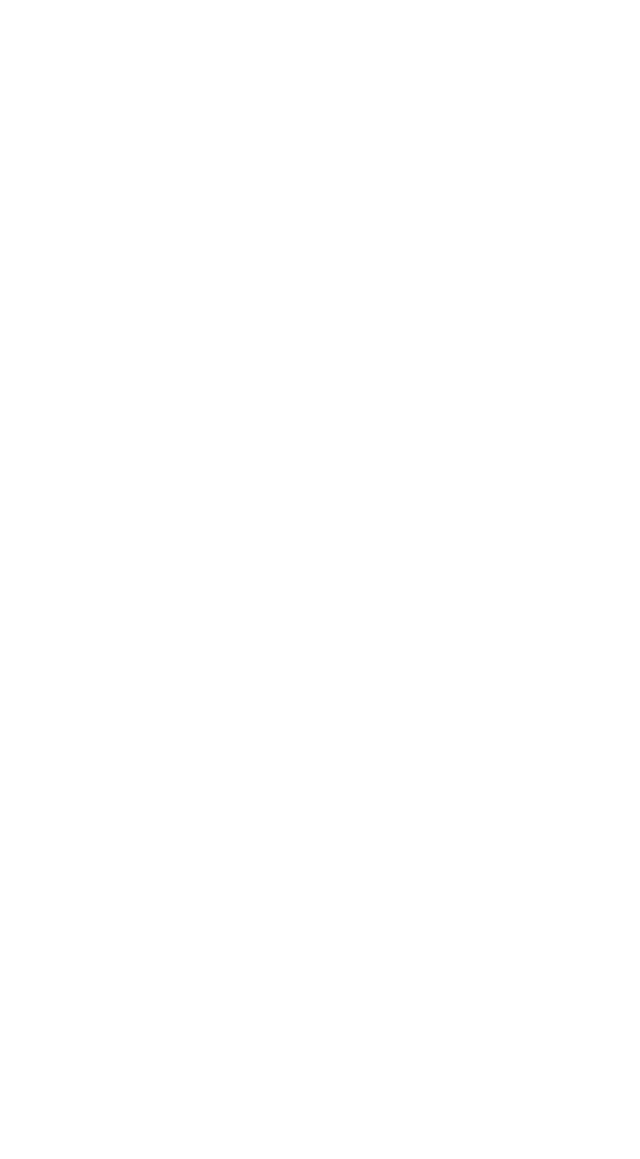
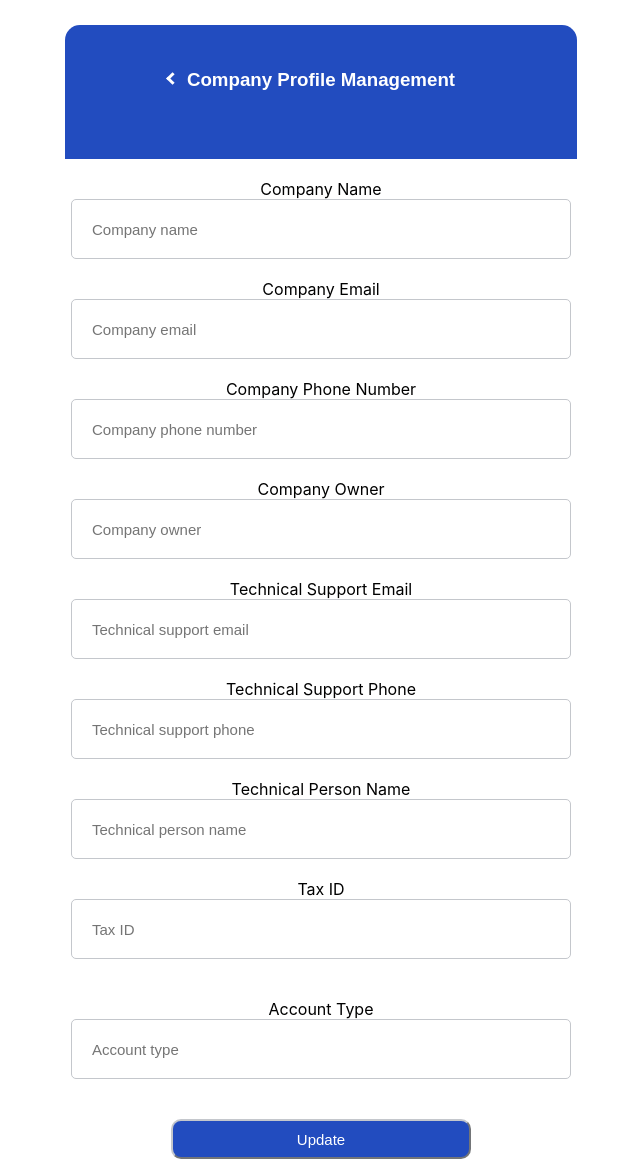
Before and after one commit to shp2018/SCEM, a React (Create React App) app in the folder SCEM Web/: page /companyprofile in a window 1280 px wide. Before the commit this address had no page. Shown: the whole page, without its empty margins (319-959 px from the left). Before the commit the page ends 800 px from the top, so only its background shows below. Built offline with nearby package versions, Linux system fonts and the light colour scheme; no server answers.

Commit message:
company profile

```diff
--- a/SCEM Web/package.json
+++ b/SCEM Web/package.json
@@ -17,6 +17,7 @@
     "react-router-dom": "^6.8.1",
     "react-scripts": "5.0.1",
     "styled-components": "^5.3.6",
+    "typesense": "^1.5.4",
     "web-vitals": "^2.1.4"
   },
   "scripts": {
--- a/SCEM Web/src/App.js
+++ b/SCEM Web/src/App.js
@@ -10,6 +10,7 @@ import MarketplaceSearch from './routes/marketplaceSearch';
 import MarketplaceAddItem from './routes/marketplaceAddItem';
 import MarketplaceItem from './routes/marketplaceItem';
 import Profile from './routes/profile';
+import CompanyProfile from './routes/companyProfile';
 
 function App() {
     return (
@@ -18,12 +19,14 @@ function App() {
                 <Route exact path="/" element={<Home/>}/>
                 <Route path="/login" element={<Login/>}/>
                 <Route path="/signup" element={<Signup/>}/>
+                <Route path="/companyprofile" element={<CompanyProfile/>}/>
                 <Route path="/forgotPassword" element={<ForgotPassword/>}/>
                 <Route path={"/marketplace"} element={<Marketplace/>}/>
                 <Route path={"/marketplace/search"} element={<MarketplaceSearch/>}/>
                 <Route path={"/marketplace/addItem"} element={<MarketplaceAddItem/>}/>
                 <Route path={'/marketplace/:marketplaceId'} element={<MarketplaceItem/>}/>
                 <Route path={"/profile/:profileId"} element={<Profile/>}/>
+
             </Routes>
         </Router>
     );
--- /dev/null
+++ b/SCEM Web/src/css/companyProfile.css
@@ -0,0 +1,64 @@
+
+#companyProfile-page {
+    text-align: center;
+}
+
+#companyProfile-backButton {
+    position: absolute;
+    left: calc(50% - 153px);
+    filter: invert(100%);
+    margin-top: 17px;
+}
+
+#companyProfile-header {
+    background-color: #224cbf;
+    margin-left: 30%;
+    margin-right: 30%;
+    padding-bottom: 50px;
+    padding-top: 25px;
+    border-top-left-radius: 15px;
+    border-top-right-radius: 15px;
+    margin-top: 25px;
+}
+
+#companyProfile-companyProfileText {
+    color: white;
+    font-family: Arial, Helvetica, sans-serif;
+}
+
+#companyProfile-subtitle {
+    text-align: center;
+    font-family: Arial, Helvetica, sans-serif;
+}
+
+#companyProfile-inputBoxes {
+    text-align: center;
+}
+
+#companyProfile-Input {
+    border-style: double;
+    border-radius: 5px;
+    width: 500px;
+    height: 60px;
+    font-size: 15px;
+    border-color: #c4c7cc;
+}
+
+
+
+#companyProfile-Label {
+    text-align:left;
+}
+
+
+#companyProfile-companyProfilebutton {
+    font-family: Arial, Helvetica, sans-serif;
+    font-size: 15px;
+    color: white;
+    width: 300px;
+    height: 40px;
+    margin-top: 20px;
+    border-radius: 10px;
+    background-color: #224cbf;
+    border-color: #c4c7cc;
+}
--- /dev/null
+++ b/SCEM Web/src/routes/companyProfile.js
@@ -0,0 +1,153 @@
+import React, {useEffect, useState} from "react";
+import {auth, firestore} from "../firebase";
+import {doc, addDoc, collection, getDocs, query, where, updateDoc, arrayUnion} from "firebase/firestore";
+import '../css/companyProfile.css';
+import {onAuthStateChanged} from "firebase/auth";
+
+
+function CompanyProfile() {
+    const [cName, setcName] = useState("");
+    const [cEmail, setcEmail] = useState("");
+    const [cNumber, setcNumber] = useState("");
+    const [cOwner, setcOwner] = useState("");
+    const [tEmail, settEmail] = useState("");
+    const [tNumber, settNumber] = useState("");
+    const [tName, settName] = useState("");
+    const [taxID, settaxID] = useState("");
+    const [accType, setaccType] = useState("");
+    const [authState, setAuthState] = useState(false);
+    const [userName, setUserName] = useState("");
+    const [userID, setUserID] = useState(null);
+
+
+    async function checkAuthState() {
+        onAuthStateChanged(auth, async (user) => {
+            if (user) {
+                setUserID(user.uid);
+                setAuthState(true);
+                const ref = collection(firestore, "users");
+                const q = query(ref, where("email", "==", user.email));
+                const querySnapshot = await getDocs(q);
+                querySnapshot.forEach((doc) => {
+                    if (!userName) {
+                        setUserName(doc.data().fullname);
+                    }
+                });
+            }
+        })
+    }
+
+    useEffect(() => {
+        checkAuthState();
+    }, []);
+
+
+
+    const handleSave = async (e) => {
+        e.preventDefault();
+
+        if (!authState) {
+            alert("Please login first.");
+            return;
+        }
+
+        const companyProfileRef = collection(firestore, "company");
+
+        let data = {
+            companyName: cName,
+            companyEmail: cEmail,
+            companyNumber: cNumber,
+            companyOwner: cOwner,
+            techEmail: tEmail,
+            techNumber: tNumber,
+            techName: tName,
+            taxID: taxID,
+            accountTypet: accType,
+            userCreated: userName,
+            userID: userID,
+        };
+        addDoc(companyProfileRef, data)
+
+
+    }
+
+    return (
+        <body>
+        <div id={"companyProfile-page"}>
+            <div id={"companyProfile-header"}>
+                <div id={"companyProfile-backButton"}>
+                    <a href={"/"}
+                       className={"arrow left"}>
+                    </a>
+                </div>
+                <div id={"companyProfile-companyProfileText"}>
+                    <h3> Company Profile Management </h3>
+                </div>
+            </div>
+            <br></br>
+            <form id="companyProfile-form" onSubmit={handleSave}>
+                <div>
+                    <div id={"companyProfile-inputBoxes"}>
+                        <label id="companyProfile-Label">Company Name</label>
+                        <input id="companyProfile-Input" type="text" placeholder="Company name" onChange={(e) => {
+                            setcName(e.target.value)
+                        }}></input><br></br>
+
+                        <label id="companyProfile-Label">Company Email</label>
+                        <input id="companyProfile-Input" type="text" placeholder="Company email"
+                               onChange={(e) => {
+                                   setcEmail(e.target.value)
+                               }}></input><br></br>
+
+                        <label id="companyProfile-Label">Company Phone Number</label>
+                        <input id="companyProfile-Input" type="text" placeholder="Company phone number" onChange={(e) => {
+                            setcNumber(e.target.value)
+                        }}></input><br></br>
+
+                        <label id="companyProfile-Label">Company Owner</label>
+                        <input id="companyProfile-Input" type="text" placeholder="Company owner"
+                               onChange={(e) => {
+                                   setcOwner(e.target.value)
+                               }}></input><br></br>
+
+                        <label id="companyProfile-Label">Technical Support Email</label>
+                        <input id="companyProfile-Input" type="text" placeholder="Technical support email"
+                               onChange={(e) => {
+                                   settEmail(e.target.value)
+                               }}></input><br></br>
+
+                        <label id="companyProfile-Label">Technical Support Phone</label>
+                        <input id="companyProfile-Input" type="text" placeholder="Technical support phone"
+                               onChange={(e) => {
+                                   settNumber(e.target.value)
+                               }}></input><br></br>
+
+                        <label id="companyProfile-Label">Technical Person Name </label>
+                        <input id="companyProfile-Input" type="text" placeholder="Technical person name"
+                               onChange={(e) => {
+                                   settName(e.target.value)
+                               }}></input><br></br>
+
+                        <label id="companyProfile-Label">Tax ID</label><br></br>
+                        <input id="companyProfile-Input" type="text" placeholder="Tax ID"
+                               onChange={(e) => {
+                                   settaxID(e.target.value)
+                               }}></input><br></br>
+                        <br></br>
+
+                        <label id="companyProfile-Label">Account Type</label><br></br>
+                        <input id="companyProfile-Input" type="text" placeholder="Account type" onChange={(e) => {
+                            setaccType(e.target.value)
+                        }}></input><br></br>
+                    </div>
+
+
+                    <button id="companyProfile-companyProfilebutton" type="submit">Update</button>
+                </div>
+            </form>
+        </div>
+        </body>
+    )
+}
+
+export default CompanyProfile;
```
Also changed, not shown: 1 other file (tests, documents, lock files or other folders).
